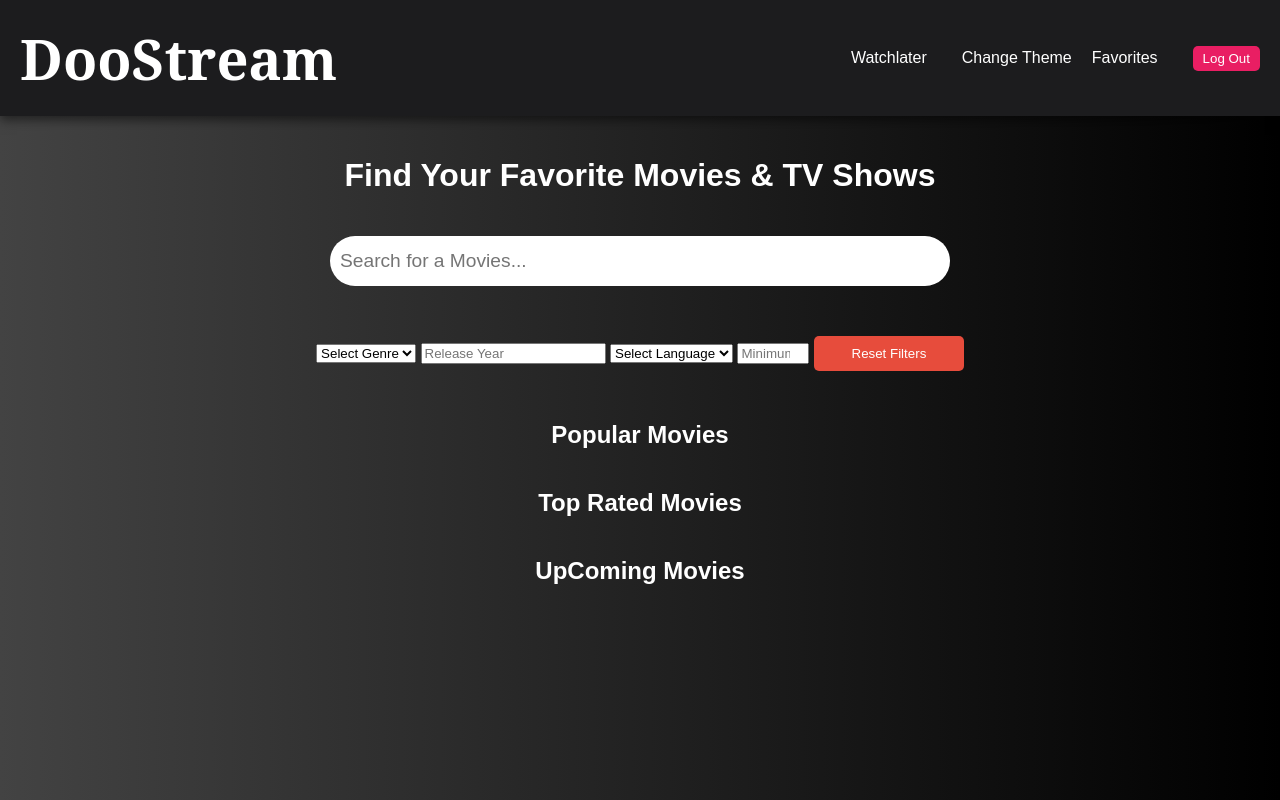
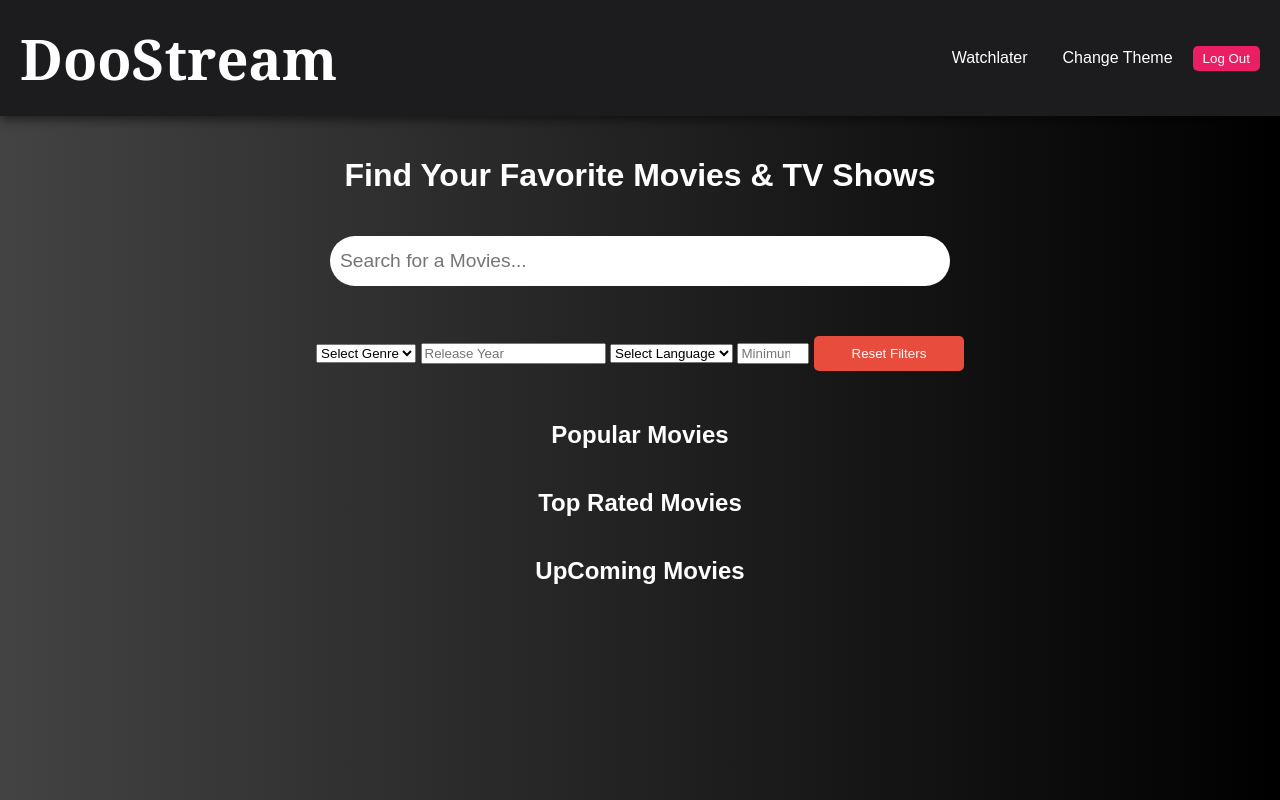
Before and after one commit to 211110222/Simple-Movie-Database-Website-Template, a website: page index.html in a window 1280 px wide. Drawn offline with Linux system fonts and the light colour scheme; no server answers; sample sign-in values are in the browser's storage.

Commit message:
tes CI/CD

```diff
--- a/index.html
+++ b/index.html
@@ -13,7 +13,7 @@
       <nav class="nav">
         <a href="./Aldi/watchlater.html" class="favorites-link">Watchlater</a>
         <button id="mode-toggle">Change Theme</button>
-        <a href="./Stanly/favorite.html" class="favorites-link">Favorites</a>
+        <!-- <a href="./Stanly/favorite.html" class="favorites-link">Favorites</a> -->
         <button onclick="logout()" class="logout-button">Log Out</button>
       </nav>
     </header>
```
